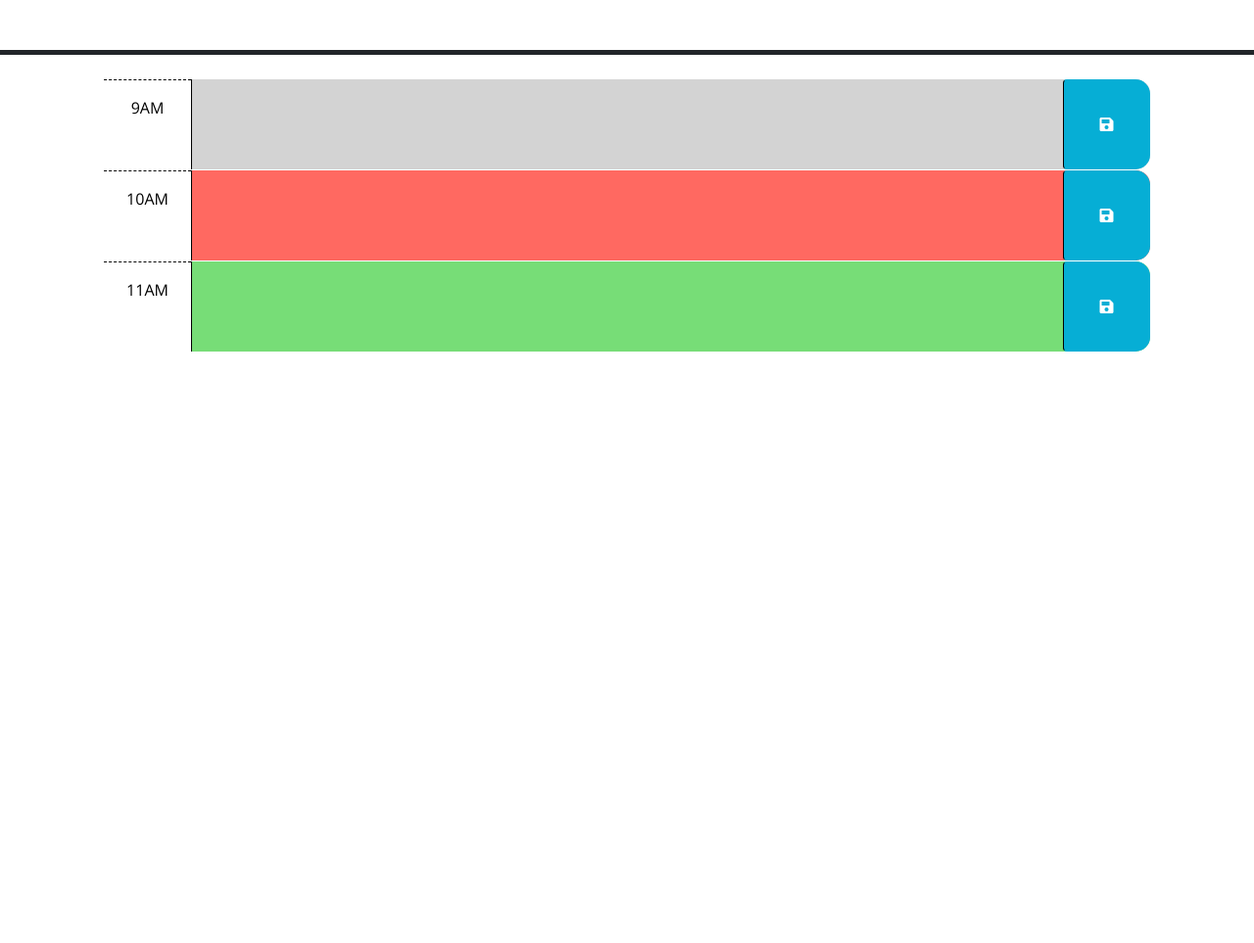
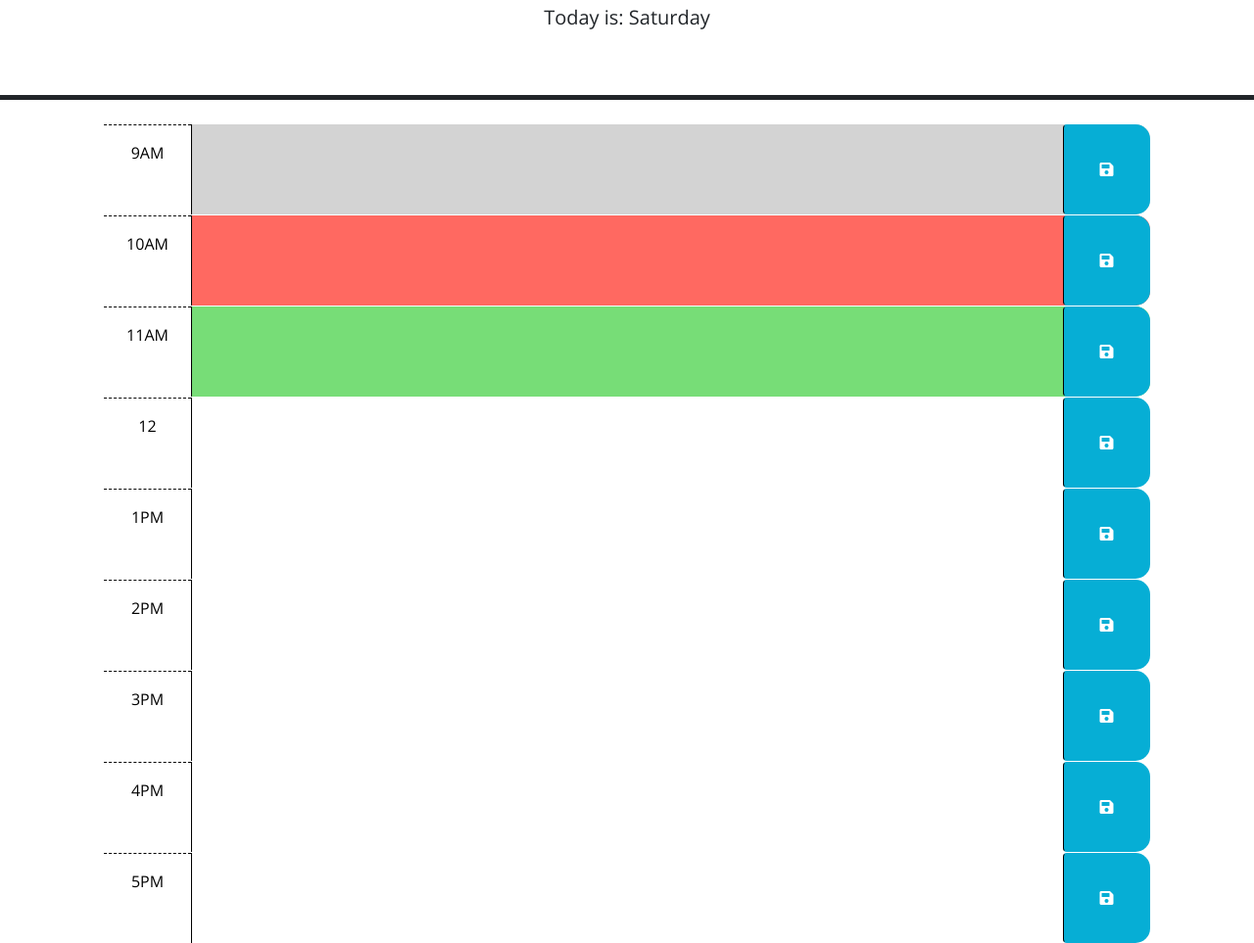
Before and after one commit to SamBeekman/calander, a plain HTML site: page Develop/index.html in a window 1280 px wide. Shown: the part 176-1139 px from the top of the page at 98% size. Before the commit the page ends 800 px from the top, so only its background shows below. Drawn offline with nearby package versions, Linux system fonts and the light colour scheme.

Commit message:
created blocks, added time, started bg colors

```diff
--- a/Develop/index.html
+++ b/Develop/index.html
@@ -1,23 +1,14 @@
 <!DOCTYPE html>
 <html lang="en">
+
 <head>
   <meta charset="UTF-8" />
   <meta name="viewport" content="width=device-width, initial-scale=1.0" />
   <meta http-equiv="X-UA-Compatible" content="ie=edge" />
-    <link
-      rel="stylesheet"
-      href="https://cdn.jsdelivr.net/npm/bootstrap@5.1.3/dist/css/bootstrap.min.css"
-    />
-    <link
-      rel="stylesheet"
-      href="https://use.fontawesome.com/releases/v5.8.1/css/all.css"
-      integrity="sha384-50oBUHEmvpQ+1lW4y57PTFmhCaXp0ML5d60M1M7uH2+nqUivzIebhndOJK28anvf"
-      crossorigin="anonymous"
-    />
-    <link
-      href="https://fonts.googleapis.com/css?family=Open+Sans&display=swap"
-      rel="stylesheet"
-    />
+  <link rel="stylesheet" href="https://cdn.jsdelivr.net/npm/bootstrap@5.1.3/dist/css/bootstrap.min.css" />
+  <link rel="stylesheet" href="https://use.fontawesome.com/releases/v5.8.1/css/all.css"
+    integrity="sha384-50oBUHEmvpQ+1lW4y57PTFmhCaXp0ML5d60M1M7uH2+nqUivzIebhndOJK28anvf" crossorigin="anonymous" />
+  <link href="https://fonts.googleapis.com/css?family=Open+Sans&display=swap" rel="stylesheet" />
   <link rel="stylesheet" href="style.css" />
   <title>Work Day Scheduler</title>
 </head>
@@ -66,13 +57,63 @@
       </button>
     </div>
 
+    <div id="hour-12" class="row time-block">
+      <div class="col-2 col-md-1 hour text-center py-3">12</div>
+      <textarea class="col-8 col-md-10 description" rows="3"> </textarea>
+      <button class="btn saveBtn col-2 col-md-1" aria-label="save">
+        <i class="fas fa-save" aria-hidden="true"></i>
+      </button>
+    </div>
+
+    <!-- Example of a a present time block. The "present" class adds a red background color. -->
+    <div id="hour-13" class="row time-block">
+      <div class="col-2 col-md-1 hour text-center py-3">1PM</div>
+      <textarea class="col-8 col-md-10 description" rows="3"> </textarea>
+      <button class="btn saveBtn col-2 col-md-1" aria-label="save">
+        <i class="fas fa-save" aria-hidden="true"></i>
+      </button>
+    </div>
+
+    <!-- Example of a future time block. The "future" class adds a green background color. -->
+    <div id="hour-14" class="row time-block">
+      <div class="col-2 col-md-1 hour text-center py-3">2PM</div>
+      <textarea class="col-8 col-md-10 description" rows="3"> </textarea>
+      <button class="btn saveBtn col-2 col-md-1" aria-label="save">
+        <i class="fas fa-save" aria-hidden="true"></i>
+      </button>
+    </div>
+
+    <div id="hour-15" class="row time-block">
+      <div class="col-2 col-md-1 hour text-center py-3">3PM</div>
+      <textarea class="col-8 col-md-10 description" rows="3"> </textarea>
+      <button class="btn saveBtn col-2 col-md-1" aria-label="save">
+        <i class="fas fa-save" aria-hidden="true"></i>
+      </button>
+    </div>
+
+    <!-- Example of a a present time block. The "present" class adds a red background color. -->
+    <div id="hour-16" class="row time-block">
+      <div class="col-2 col-md-1 hour text-center py-3">4PM</div>
+      <textarea class="col-8 col-md-10 description" rows="3"> </textarea>
+      <button class="btn saveBtn col-2 col-md-1" aria-label="save">
+        <i class="fas fa-save" aria-hidden="true"></i>
+      </button>
+    </div>
+
+    <!-- Example of a future time block. The "future" class adds a green background color. -->
+    <div id="hour-17" class="row time-block">
+      <div class="col-2 col-md-1 hour text-center py-3">5PM</div>
+      <textarea class="col-8 col-md-10 description" rows="3"> </textarea>
+      <button class="btn saveBtn col-2 col-md-1" aria-label="save">
+        <i class="fas fa-save" aria-hidden="true"></i>
+      </button>
+    </div>
+
     <script src="https://code.jquery.com/jquery-3.4.1.min.js"></script>
-    <script
-      src="https://cdn.jsdelivr.net/npm/dayjs@1.11.3/dayjs.min.js"
-      integrity="sha256-iu/zLUB+QgISXBLCW/mcDi/rnf4m4uEDO0wauy76x7U="
-      crossorigin="anonymous"
-    ></script>
+    <script src="https://cdn.jsdelivr.net/npm/dayjs@1.11.3/dayjs.min.js"
+      integrity="sha256-iu/zLUB+QgISXBLCW/mcDi/rnf4m4uEDO0wauy76x7U=" crossorigin="anonymous"></script>
 
     <script src="script.js"></script>
 </body>
+
 </html>
--- a/Develop/script.js
+++ b/Develop/script.js
@@ -21,3 +21,62 @@ $(function () {
   //
   // TODO: Add code to display the current date in the header of the page.
 });
+
+
+// GIVEN I am using a daily planner to create a schedule
+// WHEN I open the planner
+// THEN the current day is displayed at the top of the calendar
+
+$('#currentDay').text('Today is: ' + dayjs().format('dddd'));
+
+
+// WHEN I scroll down
+// THEN I am presented with timeblocks for standard business hours of 9am&ndash;5pm
+
+
+// WHEN I view the timeblocks for that day
+// THEN each timeblock is color coded to indicate whether it is in the past, present, or future
+
+const timeblockArray = [$('#hour-9'), $('#hour-10'), $('#hour-11'), $('#hour-12'), $('#hour-13'), $('#hour-14'), $('#hour-15'), $('#hour-16'), $('#hour-17')];
+for (let i = 0; i < 8; i++) {
+  let timeBlockID = timeblockArray[i];
+  let curentTime = dayjs().format('H');
+  let timeCheck = dayjs().format('H');
+
+
+  if (curentTime.isBefore(timeCheck)) {
+    timeBlockID.addClass('past');
+  } else if (curentTime.isSame(timeCheck)) {
+    timeBlockID.addClass('present');
+  } else {
+    timeBlockID.addClass('future');
+  };
+};
+
+
+//need a way to give dayjs() to each div ..... do as object?
+let hour09 = dayjs('09').format('H');
+let hour10 = dayjs('10').format('H');
+let hour11 = dayjs('11').format('H');
+let hour12 = dayjs('12').format('H');
+let hour13 = dayjs('13').format('H');
+let hour14 = dayjs('14').format('H');
+let hour15 = dayjs('15').format('H');
+let hour16 = dayjs('16').format('H');
+let hour17 = dayjs('17').format('H');
+
+
+
+
+
+
+// WHEN I click into a timeblock
+// THEN I can enter an event
+
+
+// WHEN I click the save button for that timeblock
+// THEN the text for that event is saved in local storage
+
+
+// WHEN I refresh the page
+// THEN the saved events persist
```
Lines whose indentation alone changed are shown as unchanged.
